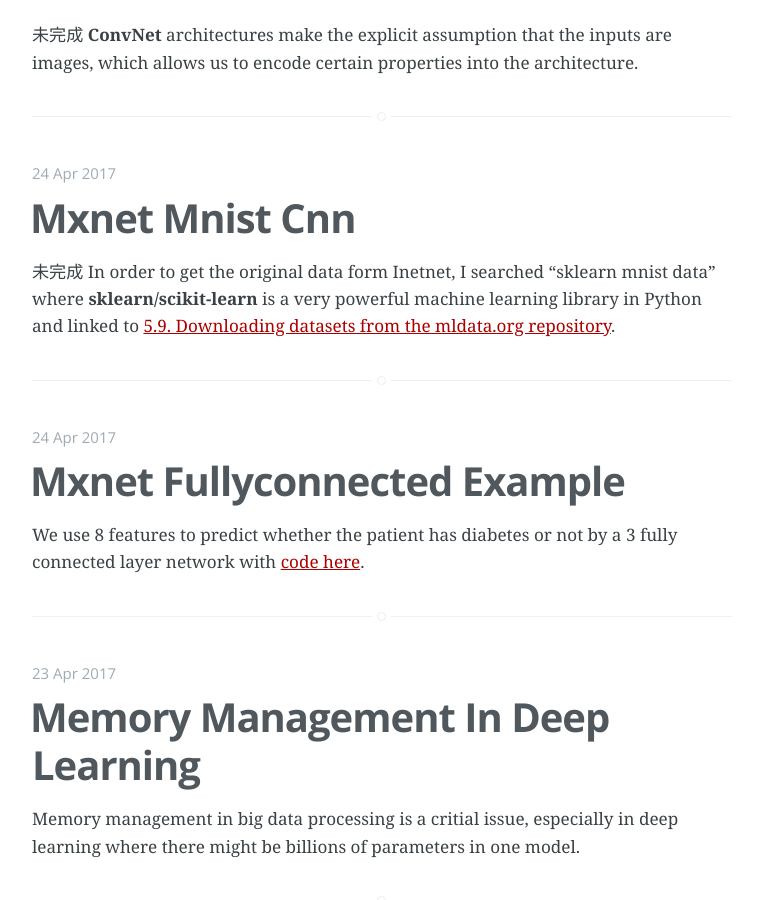
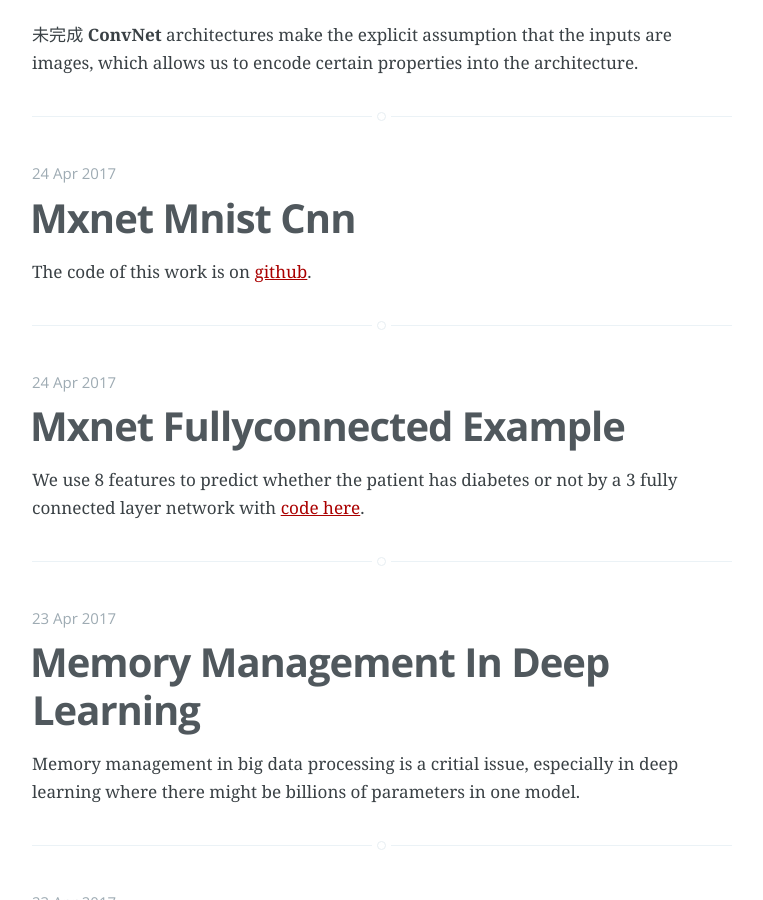
Before and after one commit to xiandong79/xiandong79.github.io, a Jekyll site: the page built from index.html, in a window 1280 px wide and 900 px high, scrolled down 669 px. Shown: the whole window, without its empty margins (258-1021 px from the left). Built offline with Jekyll 4.4.1, drawn with Linux system fonts in a browser that asks for light colours; the list of posts is cut into pages by our own code; some of the changed lines change nothing that is shown.

Commit message:
The code of this work
The code of this work

````diff
--- a/_posts/2017-04-24-MXNet-MNIST-CNN.md
+++ b/_posts/2017-04-24-MXNet-MNIST-CNN.md
@@ -1,8 +1,150 @@
-未完成 In order to get the original data form Inetnet, I searched "sklearn mnist data" where **sklearn/scikit-learn** is a  very powerful machine learning library in Python and linked to [5.9. Downloading datasets from the mldata.org repository](http://scikit-learn.org/stable/datasets/).
+
+The code of this work is on [github](https://github.com/xiandong79/aws-summit-2017-seoul/blob/master/mxnet-mnist_deep_cnn.ipynb).
+
+In order to get the original data form Inetnet, I searched "sklearn mnist data" where **sklearn/scikit-learn** is a  very powerful machine learning library in Python and linked to [5.9. Downloading datasets from the mldata.org repository](http://scikit-learn.org/stable/datasets/).
+
+### 0. XXX.random.seed(77)
+
+np.random.seed(0) makes the [random numbers predictable](http://stackoverflow.com/questions/21494489/what-does-numpy-random-seed0-do)
+
+```
+>> numpy.random.seed(0) ; numpy.random.rand(4)
+array([ 0.55,  0.72,  0.6 ,  0.54])
+>> numpy.random.seed(0) ; numpy.random.rand(4)
+array([ 0.55,  0.72,  0.6 ,  0.54])
+```
+In mxnet, this seed will affect behavior of functions in this module. It also affects the results from executors that contain random numbers such as dropout operators.
+
+```
+mxnet.random.seed(seed_state)
+Seed the random number generators in MXNet.
+
+```
+
+
+## 1. Load the data
+Load the MNIST dataset. We use 55000 images for training, 5000 images for validation and 10000 images for testing.
 
 For example, to download the MNIST digit recognition database:
 
 ```
 >>> from sklearn.datasets import fetch_mldata
->>> mnist = fetch_mldata('MNIST original', data_home=custom_data_home)
+>>> mnist = fetch_mldata('MNIST original')
 ```
+
+### hyper parameters
+ - learning_rate = 0.001
+ - training_epochs = 15
+ - batch_size = 100
+ - drop_out_prob = 0.3  # The keep probability is 0.7
+
+
+```
+z = np.array([[1, 2, 3, 4],
+         [5, 6, 7, 8],
+         [9, 10, 11, 12]])
+z.reshape(-1)
+array([ 1,  2,  3,  4,  5,  6,  7,  8,  9, 10, 11, 12])
+z.reshape(-1,1)
+array([[ 1],
+   [ 2],
+   [ 3],
+   [ 4],
+   [ 5],
+   [ 6],
+   [ 7],
+   [ 8],
+   [ 9],
+   [10],
+   [11],
+   [12]])
+We have provided column as 1 but rows as unknown (indicated by -1).
+```
+
+## 2. build the model
+Next we will build the symbol, which is used to determine the data flow.
+
+#### [Convolution layer](http://mxnet.io/api/python/symbol.html#mxnet.symbol.Convolution)
+
+```
+mxnet.symbol.Convolution(*args, **kwargs)
+Compute N-D convolution on (N+2)-D input.
+```
+
+#### [Activation layer](http://mxnet.io/api/python/symbol.html#mxnet.symbol.Activation)
+
+```
+mxnet.symbol.Activation(*args, **kwargs)
+Elementwise activation function. The activation operations are applied elementwisely to each array elements. The following types are supported:
+
+Parameters:
+data = a symbol
+act_type = 'relu', 'sigmoid', 'softrelu', 'tanh', required, is Activation function to be applied.
+```
+
+### l3\_flat = mx.sym.flatten(l3_pool)
+Flattens the input array into a 2-D array by collapsing the higher dimensions.
+
+
+### num_filter=32, 64, 128
+```
+l4_fc = mx.sym.FullyConnected(data=l3_drop, num_hidden=625, name='l4_fc')
+```
+According to the gudience of Zhihan and Xingjian, the num_filter represents the num of different features (feature map). Usually, it is a multiple of 16, e.g. 32, 64...
+
+### num_hidden=10
+
+```
+logits = mx.sym.FullyConnected(data=l4, num_hidden=10, name='logits')
+```
+because there are 10 different classes in the MNIST.
+
+
+## 3. Construct the Module
+We will construct the Module object based on the symbol. Module will be used for training and testing.
+
+Also, the testing executor will try to **reuse the allocated memory** space of the training executor.
+
+```
+test_mod = mx.mod.Module(symbol=logits,
+                         data_names=[data_desc.name],
+                         label_names=None,
+                         context=mx.cpu())
+
+test_mod.bind(data_shapes=[data_desc],
+              label_shapes=None,
+              for_training=False,
+              grad_req='null',
+              shared_module=mod)
+```
+Setting the `shared_module` to ensure that the test network shares the same parameters and allocated memory of the training network
+
+## 4. Training
+Now,we can fit the training set now. The only thing I should mention is the use of `numpy.take()`.
+
+```
+numpy.take(a, indices, axis=None, out=None, mode='raise')
+Take elements from an array along an axis.
+>>> a = [4, 3, 5, 7, 6, 8]
+>>> indices = [0, 1, 4]
+>>> np.take(a, indices)
+array([4, 3, 6])
+```
+
+## 5. Testing
+Let's test the model on the test set.
+
+
+## 6. Get one and predict
+We can predict the label of a single sample
+
+```
+test_mod.reshape(data_shapes=[mx.io.DataDesc(name='data', shape=(1, 1, 28, 28), layout='NCHW')],
+                 label_shapes=None)
+r = np.random.randint(0, X_test.shape[0])
+test_mod.forward(data_batch=mx.io.DataBatch(data=[nd.array(X_test[r:r+1])],
+                                            label=None))
+logits_nd = test_mod.get_outputs()[0]
+print("Label: ", int(y_test[r]))
+print("Prediction: ", int(nd.argmax(logits_nd, axis=1).asnumpy()[0]))
+```
````
